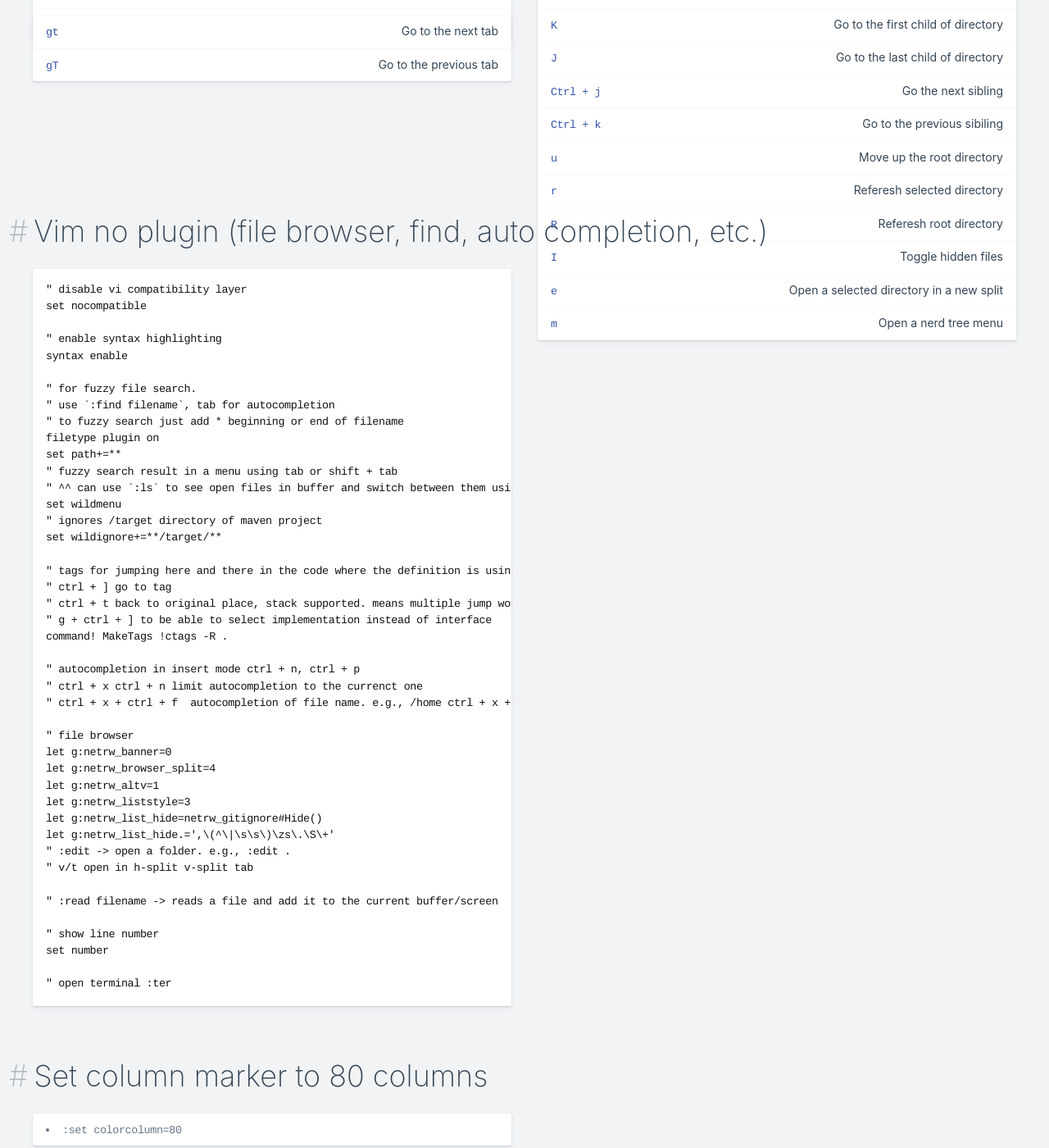
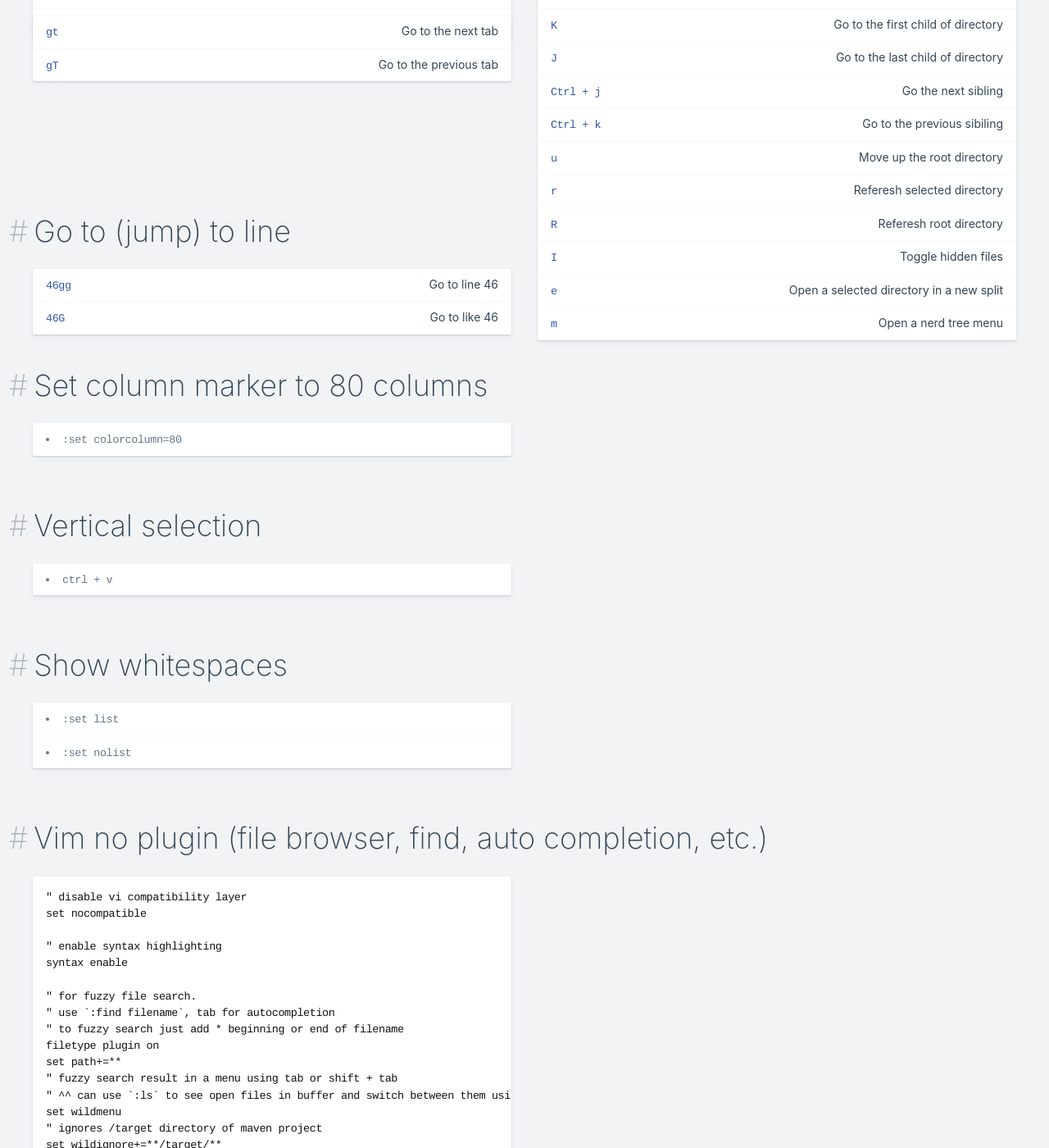
Before and after one commit to kasramp/cheat-sheet-factory, a Jekyll site: the page built from linux/vim.md, in a window 1280 px wide and 1400 px high, scrolled down 3809 px. Shown: the whole window at 82% size. Built offline with Jekyll 4.4.1, drawn with Linux system fonts in a browser that asks for light colours; nearby versions of some CDN libraries; part of the change alters nothing that is shown; some of the changed text lies outside the part shown.

Commit message:
Add jump to line

````diff
--- a/linux/vim.md
+++ b/linux/vim.md
@@ -3,7 +3,7 @@ title: Vim
 category: Linux
 layout: 2017/sheet
 tags: [Featured]
-updated: 2022-04-22
+updated: 2022-06-02
 keywords:
     - "vim"
     - "vim cheat sheet"
@@ -257,6 +257,24 @@ Including inserting a *line* and switching to *insert* mode
 | `gt` | Go to the next tab |
 | `gT` | Go to the previous tab |
 
+## Go to (jump) to line
+
+| `46gg` | Go to line 46 |
+| `46G` | Go to like 46 |
+
+## Set column marker to 80 columns
+
++ `:set colorcolumn=80`
+
+## Vertical selection
+
++ `ctrl + v`
+
+## Show whitespaces
+
++ `:set list`
++ `:set nolist`
+
 ## Vim no plugin (file browser, find, auto completion, etc.)
 
 ```
@@ -304,16 +322,3 @@ set number
 
 " open terminal :ter
 ```
-
-## Set column marker to 80 columns
-
-+ `:set colorcolumn=80`
-
-## Vertical selection
-
-+ `ctrl + v`
-
-## Show whitespaces
-
-+ `:set list`
-+ `:set nolist`
````
